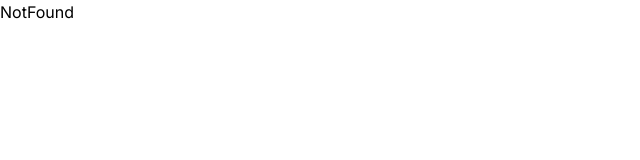
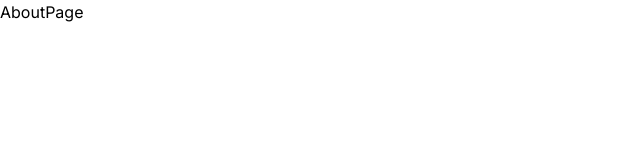
Before and after one commit to sunilhn27/nextjs-basics-ts, a Next.js app: page /about in a window 1280 px wide. Before the commit this address had no page. Shown: the top 160 px of the page, without its empty margins (0-640 px from the left). Built offline with nearby package versions, Linux system fonts and the light colour scheme.

Commit message:
added About route

```diff
--- /dev/null
+++ b/src/app/about/page.tsx
@@ -0,0 +1,9 @@
+import React from 'react'
+
+function AboutPage() {
+  return (
+    <div>AboutPage</div>
+  )
+}
+
+export default AboutPage
```
